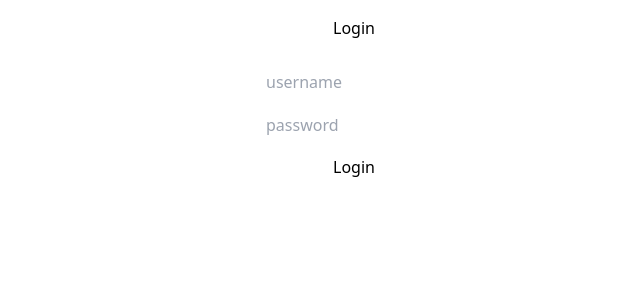
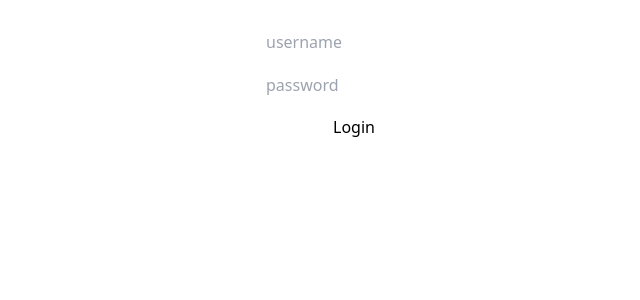
Before and after one commit to georgemblack/web-admin, a React app: page /#/login in a window 1280 px wide. Shown: the top 300 px of the page, without its empty margins (286-926 px from the left). Built offline with nearby package versions, Linux system fonts and the light colour scheme.

Commit message:
Remove unused headers

```diff
--- a/src/App.jsx
+++ b/src/App.jsx
@@ -38,7 +38,6 @@ function App(props) {
     <GlobalContext.Provider value={context}>
       {context.userIsAuthenticated && (
         <header>
-          <h1>Web Admin</h1>
           <nav>
             <Link to="/">Home</Link>
             <Link to="/views">Views</Link>
--- a/src/components/LoginForm.jsx
+++ b/src/components/LoginForm.jsx
@@ -21,7 +21,6 @@ function LoginForm(props) {
 
   return (
     <div className="login">
-      <h1>Login</h1>
       <form onSubmit={handleSubmit}>
         <input
           type="text"
```
